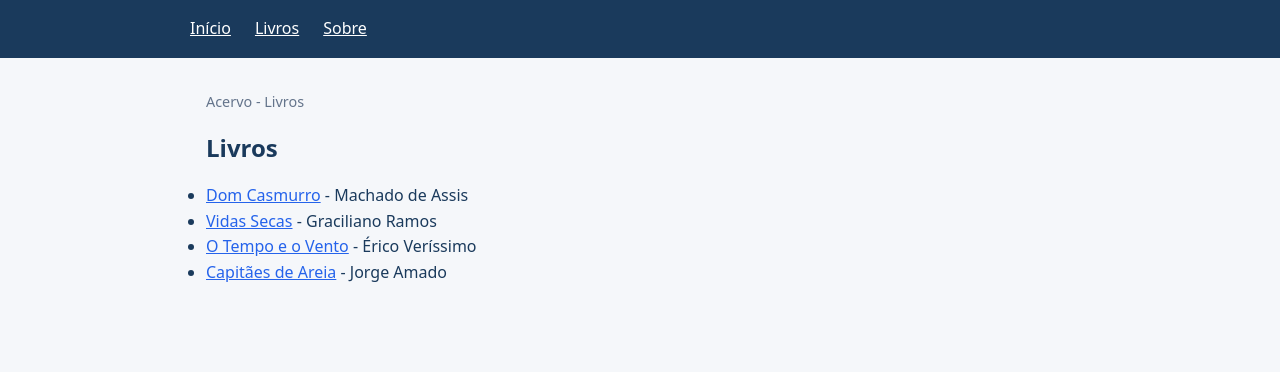
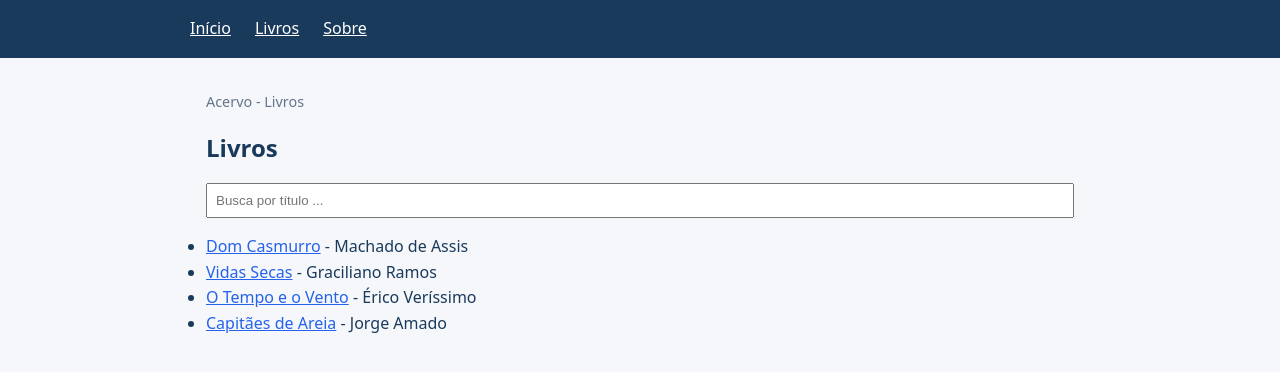
Before and after one commit to Ju2306/biblioteca, a Next.js app: page /livros in a window 1280 px wide. Shown: the top 372 px of the page. Built offline with nearby package versions, Linux system fonts and the light colour scheme.

Commit message:
edição livros/page.js

```diff
--- a/src/app/livros/page.js
+++ b/src/app/livros/page.js
@@ -1,17 +1,12 @@
 import Link from 'next/link';
 import { livros } from '@/lib/dados-exemplo';
+import FiltroLivros from '@/components/FiltroLivros';
 
 export default function ListaLivros(){
     return(
         <div>
             <h1>Livros</h1>
-            <ul>
-                {livros.map((livro) => (
-                    <li key={livro.id}>
-                        <Link href={`/livros/${livro.id}`}>{livro.titulo}</Link> - {livro.autor}
-                    </li>
-                ))}
-            </ul>
+           <FiltroLivros livros={livros} />
         </div>
     )
 }
```
